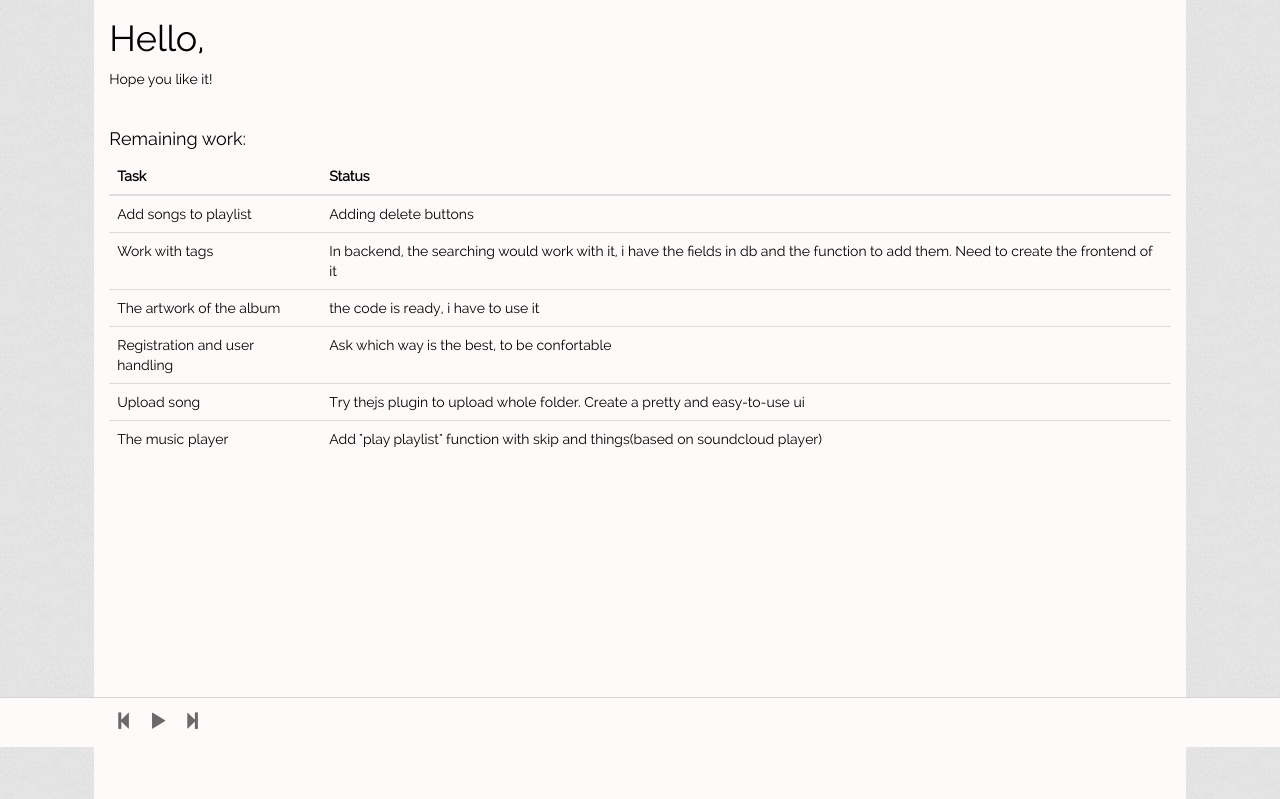
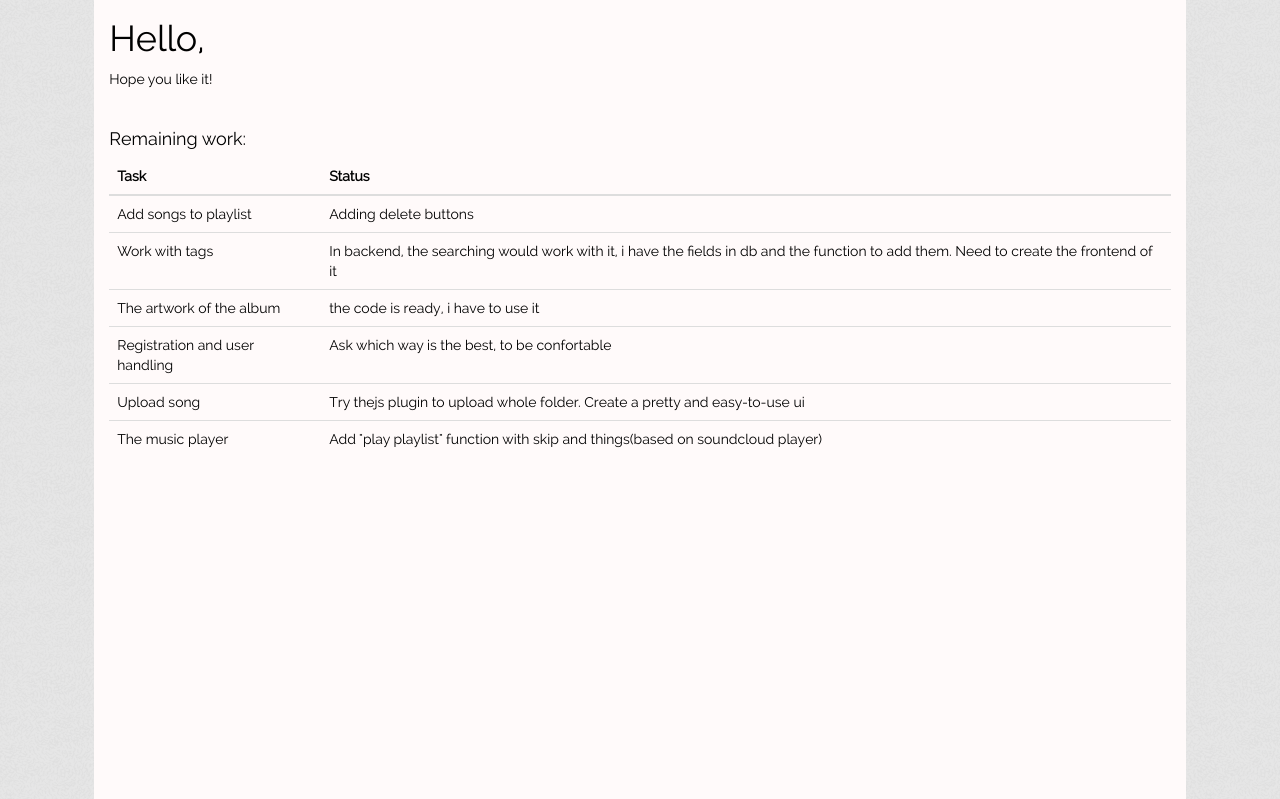
Before and after one commit to annakertesz/centralNew, a Django app: page /home/ in a window 1280 px wide. Shown: the part 53-852 px from the top of the page. Run offline with Django 3.2, Linux system fonts and the light colour scheme; the visitor is signed in with stand-in values (Sample User, id 1); data that the repository does not hold is empty; a map, chart or similar area stays blank; some libraries are stand-ins or nearby versions; some web fonts are replaced.

Commit message:
music player: show buffering button whel loading; hide music player on startup; table.js: fix unnecessary class; music_player: just some formatting

```diff
--- a/static/js/music_player.js
+++ b/static/js/music_player.js
@@ -1,10 +1,23 @@
+var isWaveSurferLoading = false;
+
 play = function (filename) {
-        $("#play_btn").hide();
-        $("#stop_btn").show();
-        console.log('loading ' + filename);
+    console.log('loading ' + filename);
+    $("#play_btn").find(".player_play_btn_graphic").attr("class","player_play_btn_graphic glyphicon glyphicon-transfer");
+    wavesurfer.load('/media/' + filename);
+    isWaveSurferLoading = true;
+};
 
-        wavesurfer.load('/media/' + filename);
-    };
+onPlayPauseClick = function () {
+    if (!isWaveSurferLoading) { // do not change icons if its currently loading
+        if (wavesurfer.isPlaying()) {
+            $("#play_btn").find(".player_play_btn_graphic").attr("class","player_play_btn_graphic glyphicon glyphicon-play");
+        }
+        else {
+            $("#play_btn").find(".player_play_btn_graphic").attr("class","player_play_btn_graphic glyphicon glyphicon-pause");
+        }
+        wavesurfer.playPause();
+    }
+};
 
 play_playlist = function (id) {
     $("#musicplayer_list tr").remove();
@@ -29,8 +42,6 @@ play_playlist = function (id) {
 };
 
 $(document).ready(function() {
-    $("#play_btn").show();
-    $("#stop_btn").hide();
     wavesurfer = WaveSurfer.create({
         container: '#waveform',
         waveColor: 'lightgrey',
@@ -40,10 +51,14 @@ $(document).ready(function() {
         barWidth: 1,
         hideScrollbar: true
     });
+    $('#music_player').css('opacity', '0'); //need to set opacity, Wavesurfer breaks if I use hide() :(
 
     wavesurfer.on('ready', function () {
+        $('#music_player').css('opacity', '1');
         wavesurfer.play();
+        $("#play_btn").find(".player_play_btn_graphic").attr("class","player_play_btn_graphic glyphicon glyphicon-pause");
         resetTableIcons();
+        isWaveSurferLoading = false;
     });
 
 });
--- a/static/js/table.js
+++ b/static/js/table.js
@@ -51,7 +51,7 @@ onPlayStopClick = function (filename, hostingDiv) {
     play(filename);
     resetTableIcons();
     // set the current icon to buffer
-    $(hostingDiv).find(".table_play_icon").attr("class","table_play_icon glyphicon glyphicon glyphicon-transfer");
+    $(hostingDiv).find(".table_play_icon").attr("class","table_play_icon glyphicon glyphicon-transfer");
 };
 
 // find all icons and set them to the play graphic. This is to reset any other previous icons when the user clicks quickly
--- a/templates/collection/elements/music_player.html
+++ b/templates/collection/elements/music_player.html
@@ -1,14 +1,15 @@
 <div id="music_player" class="row">
     <div class="col-md-1"></div>
     <div class="btn-group col-md-1" style="min-width: 130px;">
-        <button class="player_btn" type="button"><i class="glyphicon glyphicon-step-backward"></i></button>
-        <button id="play_btn" class="player_btn" onclick="wavesurfer.playPause()">
-            <i class="glyphicon glyphicon-play" ></i>
+        <button class="player_btn" type="button">
+            <i class="glyphicon glyphicon-step-backward"></i>
         </button>
-        <button id="stop_btn" class="player_btn" onclick="wavesurfer.playPause()">
-            <i class="glyphicon glyphicon-pause" ></i>
+        <button id="play_btn" class="player_btn" onclick="onPlayPauseClick()">
+            <i class="player_play_btn_graphic glyphicon glyphicon-pause" ></i>
         </button>
-        <button type="button" class="player_btn"><i class="glyphicon glyphicon-step-forward"></i></button>
+        <button type="button" class="player_btn">
+            <i class="glyphicon glyphicon-step-forward"></i>
+        </button>
     </div>
     <div id="waveform" class="col-md-8"></div>
 {#    <div class="col-md-5" id="player_playlist">#}
```
